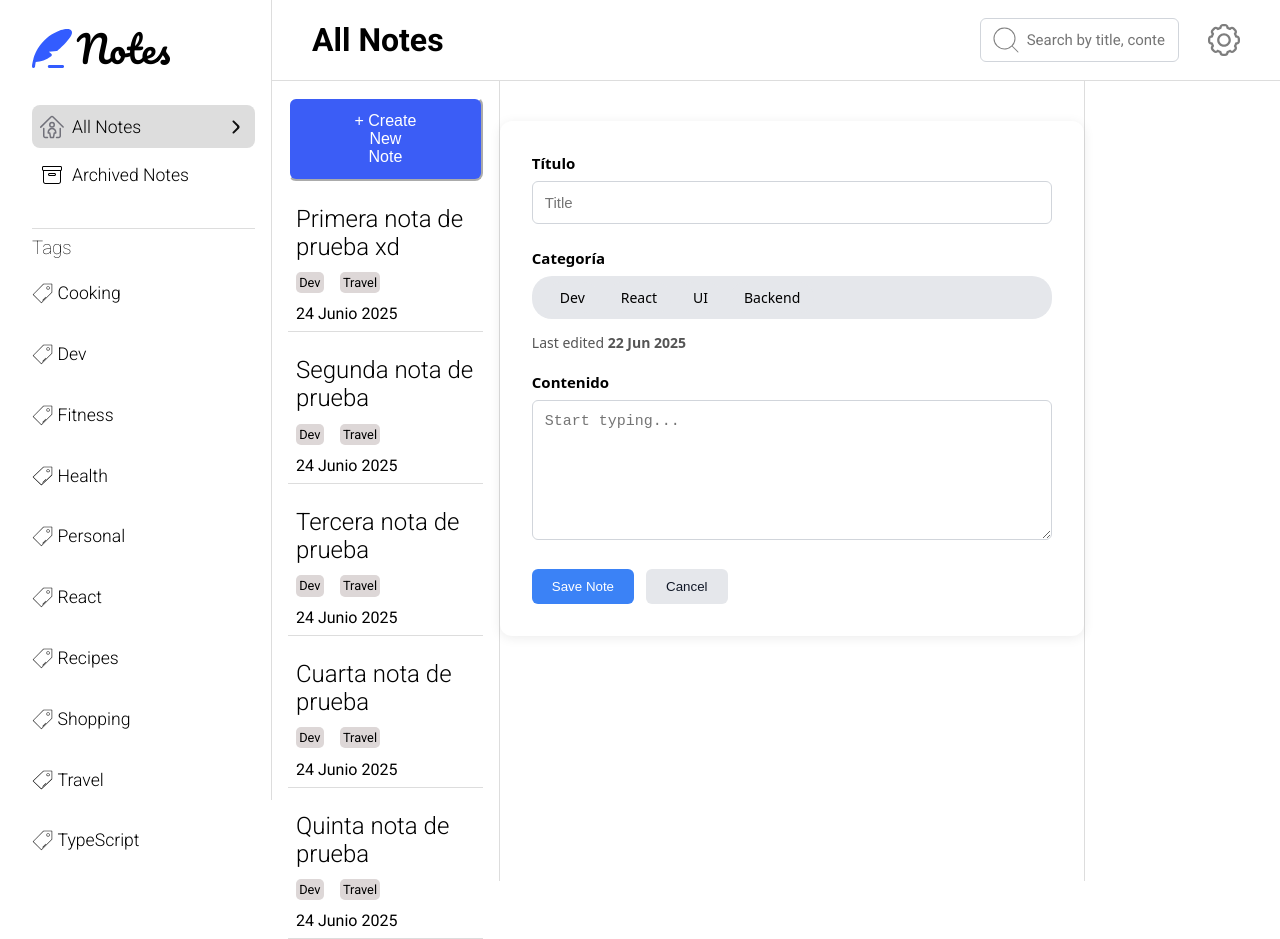
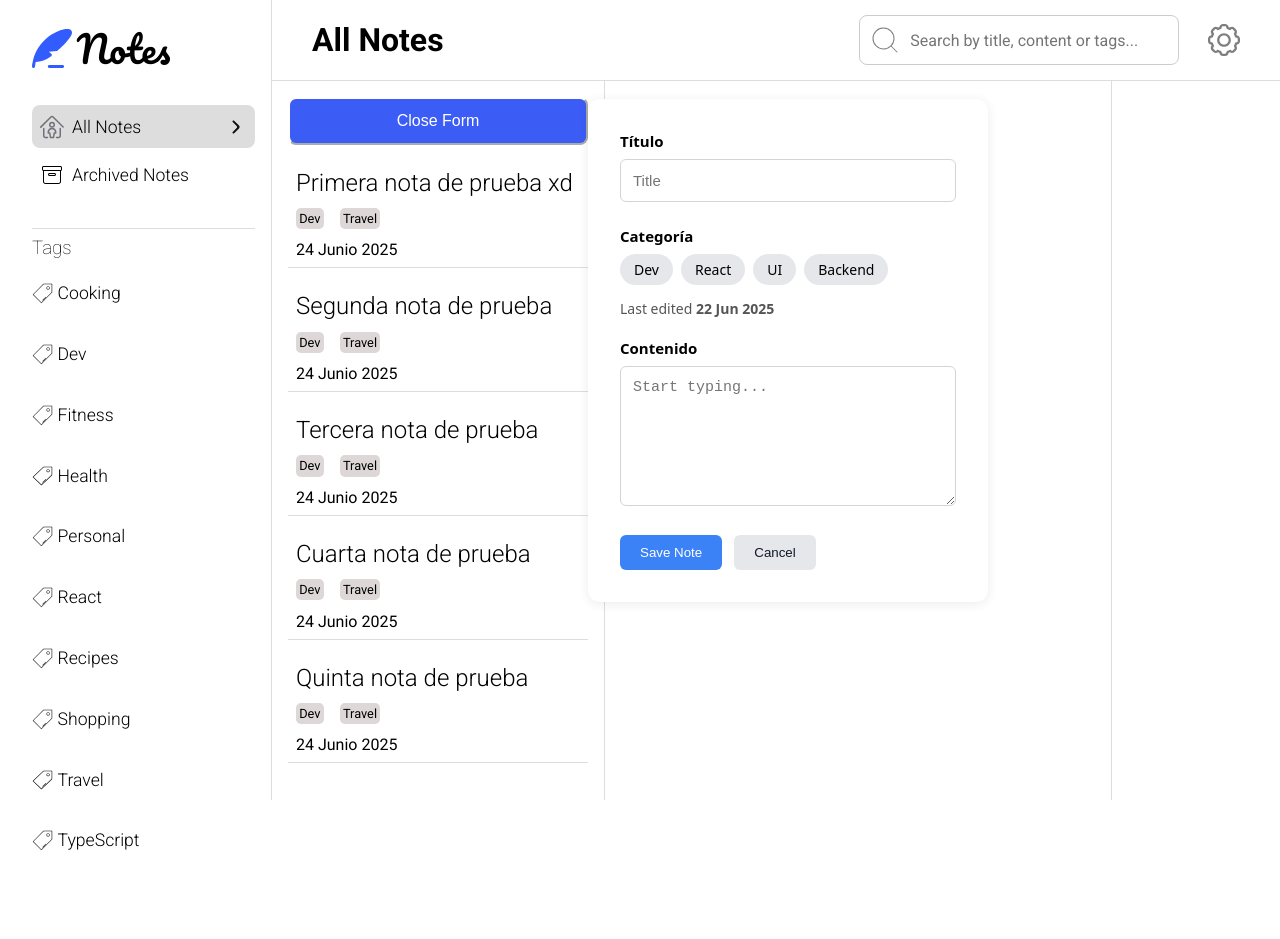
Before and after one commit to AlexF6/challenge-aba, a React (Vite) app: page / in a window 1280 px wide. Both pictures are taken after a click on the button "+ Create New Note". After the commit the page ends 851 px from the top, so only its background shows below. Built offline with nearby package versions, Linux system fonts and the light colour scheme.

Commit message:
fix: move form position

```diff
--- a/src/App.jsx
+++ b/src/App.jsx
@@ -4,14 +4,14 @@ import "./styles/index.css"
 import "./styles/App.css"
 import Sidebar from "./components/layout/sidebar/Sidebar.jsx"
 import Header from "./components/layout/header/Header.jsx"
-import Content from './components/layout/note-section/Content.jsx';
 import Details from './components/layout/note-details/Details.jsx';
 import Note from './components/layout/note-section/Note.jsx';
 import { useState } from "react";
 import Formulario from "./components/layout/note-section/Formulario.jsx";
+import CreateButton from './components/layout/note-section/CreateButton.jsx';
 
 function App() {
-  const [mostrarFormulario, setMostrarFormulario] = useState(false);
+
   return (
     <div className='app-container'>
       <Sidebar/>
@@ -20,7 +20,7 @@ function App() {
         <div className='main-section'>
 
           <div className='note-section'>
-            <Content onCreateClick={() => setMostrarFormulario(true)} />
+            <CreateButton/>
             <Note content="Primera nota de prueba xd" tag1="Dev" tag2="Travel" date="24 Junio 2025"/>
             <Note content="Segunda nota de prueba" tag1="Dev" tag2="Travel" date="24 Junio 2025"/>
             <Note content="Tercera nota de prueba" tag1="Dev" tag2="Travel" date="24 Junio 2025"/>
@@ -29,9 +29,7 @@ function App() {
           </div>
 
           <div className='note-details'>
-            {mostrarFormulario && (
-              <Formulario onCancel={() => setMostrarFormulario(false)} />
-            )}
+
           </div>
 
           <div className='note-actions'>
--- a/src/components/layout/header/Header.jsx
+++ b/src/components/layout/header/Header.jsx
@@ -4,8 +4,10 @@ import "../../../styles/layout/header/Header.css"
 import HeaderIcon from "./HeaderIcon";
 import HeaderTitle from "./HeaderTitle"
 import SearchBar from "./SearchBar";
+import { useState } from "react";
 
 const Header = () => {
+
     return (
         <header className="header">
             <HeaderTitle title="All Notes"/>
--- a/src/components/layout/header/SearchBar.jsx
+++ b/src/components/layout/header/SearchBar.jsx
@@ -1,16 +1,27 @@
 //src/components/layout/header/SearchBar.jsx
 import React from "react";
+import { useState } from "react";
 import "../../../styles/layout/header/SearchBar.css"
 import LupaImage from "../../../assets/lupa.svg"
 
-const SearchBar = () => {
+const SearchBar = ( {onClick} ) => {
+
+    const [isActive, setIsActive] = useState(false);
+
     return (
         <div className="search-container">
-            <img className="search-icon" src={LupaImage}/>
+            {/* {!isActive && <img className="search-icon" src={LupaImage}/>} */}
+            <img
+                className = {`search-icon ${isActive? "hidden" : ""}`}
+                src={LupaImage}
+            />
+
             <input
                 type="text"
                 className="search-input"
-                placeholder="         Search by title, content or tags..."
+                onClick={() => setIsActive(true)}
+                onBlur={() => setIsActive(false)}
+                placeholder={isActive ? "" : "         Search by title, content or tags..."}
             />
         </div>
     );
--- a/src/components/layout/note-section/Content.jsx
+++ /dev/null
@@ -1,35 +0,0 @@
-//src/components/layout/note-section/Content.jsx
-import "../../../styles/layout/note-section/Content.css"
-import { useState } from "react";
-
-function CreateButton({ onClick }) {
-  return (
-    <div className="button-container">
-      <button className="create-button" onClick={onClick}>
-        + Create New Note
-      </button>
-    </div>
-
-  );
-}
-
-
-function Content({ onCreateClick }) {
-  const [mostrarFormulario, setMostrarFormulario] = useState(false);
-
-  const handleCancel = () => {
-    setMostrarFormulario(false);
-  };
-
-  return (
-    <div className="content">
-      {!mostrarFormulario && (
-        <CreateButton onClick={onCreateClick} />
-      )}
-    </div>
-
-  );
-}
-
-
-export default Content;
--- /dev/null
+++ b/src/components/layout/note-section/CreateButton.jsx
@@ -0,0 +1,25 @@
+//src/components/layout/note-section/CreateButton.jsx
+import { useState } from "react";
+import Formulario from "./Formulario";
+
+const CreateButton = () => {
+  const [showForm, setShowForm] = useState(false);
+
+  const toggleForm = () => {
+    setShowForm(prev => !prev);
+  };
+
+  return (
+    <div className="button-container">
+      <button className="create-button" onClick={toggleForm}>
+        {showForm ? "Close Form" : "+ Create New Note"}
+      </button>
+
+      {showForm && (
+        <Formulario onCancel={() => setShowForm(false)} />
+      )}
+    </div>
+  );
+};
+
+export default CreateButton;
--- a/src/components/layout/note-section/Formulario.jsx
+++ b/src/components/layout/note-section/Formulario.jsx
@@ -1,7 +1,6 @@
-
 //src/components/layout/note-section/Formulario.jsx
 import React, { useState } from 'react';
-import "../../../styles/layout/note-section/Content.css"
+import "../../../styles/layout/note-section/Section.css";
 
 function Formulario({ onCancel }) {
   const [titulo, setTitulo] = useState('');
@@ -23,8 +22,9 @@ function Formulario({ onCancel }) {
   return (
     <form className="formulario" onSubmit={handleSubmit}>
       <div className="form-section">
-        <label><strong>Título</strong></label>
+        <label className='form-label'><strong>Título</strong></label>
         <input
+          className='input-form'
           type="text"
           value={titulo}
           placeholder="Title"
@@ -33,12 +33,12 @@ function Formulario({ onCancel }) {
       </div>
 
       <div className="form-section">
-        <label><strong>Categoría</strong></label>
-        <div className="tag">
+        <label className='form-label'><strong>Categoría</strong></label>
+        <div className="form-tags">
           {categorias.map((cat) => (
             <span
               key={cat}
-              className={`tag ${categoria === cat ? 'selected' : ''}`}
+              className={`form-tag ${categoria === cat ? 'selected' : ''}`}
               onClick={() => setCategoria(cat)}
             >
               {cat}
@@ -47,11 +47,12 @@ function Formulario({ onCancel }) {
         </div>
       </div>
 
-      <p className="fecha">Last edited <strong>{fecha}</strong></p>
+      <p className="form-fecha">Last edited <strong>{fecha}</strong></p>
 
       <div className="form-section">
-        <label><strong>Contenido</strong></label>
+        <label className='form-label'><strong>Contenido</strong></label>
         <textarea
+          className='form-textarea'
           value={contenido}
           placeholder="Start typing..."
           onChange={(e) => setContenido(e.target.value)}
@@ -59,8 +60,8 @@ function Formulario({ onCancel }) {
       </div>
 
       <div className="form-footer">
-        <button type="submit" className="save">Save Note</button>
-        <button type="button" className="cancel" onClick={onCancel}>Cancel</button>
+        <button type="submit" className="form-save">Save Note</button>
+        <button type="button" className="form-cancel" onClick={onCancel}>Cancel</button>
       </div>
     </form>
   );
--- a/src/components/layout/sidebar/Sidebar.jsx
+++ b/src/components/layout/sidebar/Sidebar.jsx
@@ -37,7 +37,7 @@ const Sidebar = () => {
           onClick={() => setSelectedMenu("Archived Notes")}
         />
       </nav>
-      <div className="tags">
+      <div className="sidebar-tags">
         <h3>Tags</h3>
         <ul>
           {tags.map(tag => <TagItem key={tag} name={tag} />)}
--- a/src/styles/layout/content/Content.css
+++ /dev/null
@@ -1,127 +0,0 @@
-/*.create-button {
-  background-color: #3b82f6;
-  color: white;
-  padding: 10px 20px;
-  border: none;
-  border-radius: 8px;
-
-}
-
-.formulario {
-  display: flex;
-  flex-direction: column;
-  gap: 10px;
-  margin-top: 20px;
-}*/
-
-.button-container {
-  text-align: center;
-}
-
-.create-button {
-  background-color: #3b5df6;
-  color: white;
-  padding: 0.8rem 4rem 0.8rem 4rem;
-  border-color: white;
-  border-radius: 8px;
-  font-size: 16px;
-  cursor: pointer;
-  transition: background-color 0.3s;
-}
-
-.create-button:hover {
-  background-color: #3b5df6;
-}
-
-.formulario {
-  max-width: 600px;
-  margin: 40px auto;
-  background: #ffffff;
-  border-radius: 12px;
-  box-shadow: 0 2px 12px rgba(0, 0, 0, 0.08);
-  padding: 32px;
-  font-family: system-ui, sans-serif;
-}
-
-.form-section {
-  margin-bottom: 24px;
-}
-
-label {
-  display: block;
-  margin-bottom: 8px;
-  font-size: 15px;
-}
-
-input[type="text"],
-textarea {
-  width: 100%;
-  padding: 12px;
-  border: 1px solid #d1d5db;
-  border-radius: 6px;
-  font-size: 15px;
-}
-
-textarea {
-  min-height: 140px;
-  resize: vertical;
-}
-
-.tags {
-  display: flex;
-  flex-wrap: wrap;
-  gap: 8px;
-}
-
-.tag {
-  background: #e5e7eb;
-  padding: 6px 14px;
-  border-radius: 20px;
-  font-size: 14px;
-  cursor: pointer;
-  transition: all 0.2s ease;
-}
-
-.tag.selected {
-  background-color: #3b82f6;
-  color: white;
-}
-
-.fecha {
-  font-size: 14px;
-  color: #555;
-  margin: -10px 0 20px;
-}
-
-.form-footer {
-  display: flex;
-  gap: 12px;
-}
-
-.save {
-  background-color: #3b82f6;
-  color: white;
-  padding: 10px 20px;
-  border: none;
-  border-radius: 6px;
-  font-weight: 500;
-  cursor: pointer;
-}
-
-.save:hover {
-  background-color: #2563eb;
-}
-
-.cancel {
-  background-color: #e5e7eb;
-  color: #111827;
-  padding: 10px 20px;
-  border: none;
-  border-radius: 6px;
-  font-weight: 500;
-  cursor: pointer;
-}
-
-.cancel:hover {
-  background-color: #d1d5db;
-}
--- a/src/styles/layout/header/SearchBar.css
+++ b/src/styles/layout/header/SearchBar.css
@@ -14,10 +14,14 @@
 }
 
 .search-input {
-  width: 22rem;
+  width: 20rem;
   padding: 0.9rem;
   border-radius: 8px;
   border: 1px solid #ccc;
   font-family: "Roboto", sans-serif;
   font-size: medium;
 }
+
+.hidden {
+  visibility: hidden;
+}
--- a/src/styles/layout/note-section/Content.css
+++ b/src/styles/layout/note-section/Section.css
@@ -1,3 +1,5 @@
+/* src/styles/layout/note-section/Section.css */
+
 /*.create-button {
   background-color: #3b82f6;
   color: white;
@@ -15,13 +17,16 @@
 }*/
 
 .button-container {
-  text-align: center;
+  display: flex;
+  justify-content: center;
+  position: relative;
 }
 
 .create-button {
   background-color: #3b5df6;
   color: white;
   padding: 0.8rem 4rem 0.8rem 4rem;
+  width: 300px;
   border-color: white;
   border-radius: 8px;
   font-size: 16px;
@@ -41,20 +46,24 @@
   box-shadow: 0 2px 12px rgba(0, 0, 0, 0.08);
   padding: 32px;
   font-family: system-ui, sans-serif;
+  position: absolute;
+  width: 25rem;
+  left: 100%;
+  top: -80%;
 }
 
 .form-section {
   margin-bottom: 24px;
 }
 
-label {
+.form-label {
   display: block;
   margin-bottom: 8px;
   font-size: 15px;
 }
 
-input[type="text"],
-textarea {
+.input-form[type="text"],
+.form-textarea {
   width: 100%;
   padding: 12px;
   border: 1px solid #d1d5db;
@@ -62,18 +71,18 @@ textarea {
   font-size: 15px;
 }
 
-textarea {
+.form-textarea {
   min-height: 140px;
   resize: vertical;
 }
 
-.tag {
+.form-tags {
   display: flex;
   flex-wrap: wrap;
   gap: 8px;
 }
 
-.tag {
+.form-tag {
   background: #e5e7eb;
   padding: 6px 14px;
   border-radius: 20px;
@@ -82,12 +91,12 @@ textarea {
   transition: all 0.2s ease;
 }
 
-.tag.selected {
+.form-tag.selected {
   background-color: #3b82f6;
   color: white;
 }
 
-.fecha {
+.form-fecha {
   font-size: 14px;
   color: #555;
   margin: -10px 0 20px;
@@ -98,7 +107,7 @@ textarea {
   gap: 12px;
 }
 
-.save {
+.form-save {
   background-color: #3b82f6;
   color: white;
   padding: 10px 20px;
@@ -108,11 +117,11 @@ textarea {
   cursor: pointer;
 }
 
-.save:hover {
+.form-save:hover {
   background-color: #2563eb;
 }
 
-.cancel {
+.form-cancel {
   background-color: #e5e7eb;
   color: #111827;
   padding: 10px 20px;
@@ -122,6 +131,6 @@ textarea {
   cursor: pointer;
 }
 
-.cancel:hover {
+.form-cancel:hover {
   background-color: #d1d5db;
 }
--- a/src/styles/layout/sidebar/Sidebar.css
+++ b/src/styles/layout/sidebar/Sidebar.css
@@ -13,19 +13,18 @@
 
 /* Lista */
 
-.tags {
+.sidebar-tags {
     margin-top: 0.5rem;
-    flex-direction: column;
 }
 
-.tags h3 {
+.sidebar-tags h3 {
     font-weight: 100;
     padding-top: 0;
     margin-top: 0;
     margin-bottom: 1.5rem;
 }
 
-.tags ul {
+.sidebar-tags ul {
     display: flex;
     flex-direction: column;
     gap: 2.5rem;
```
